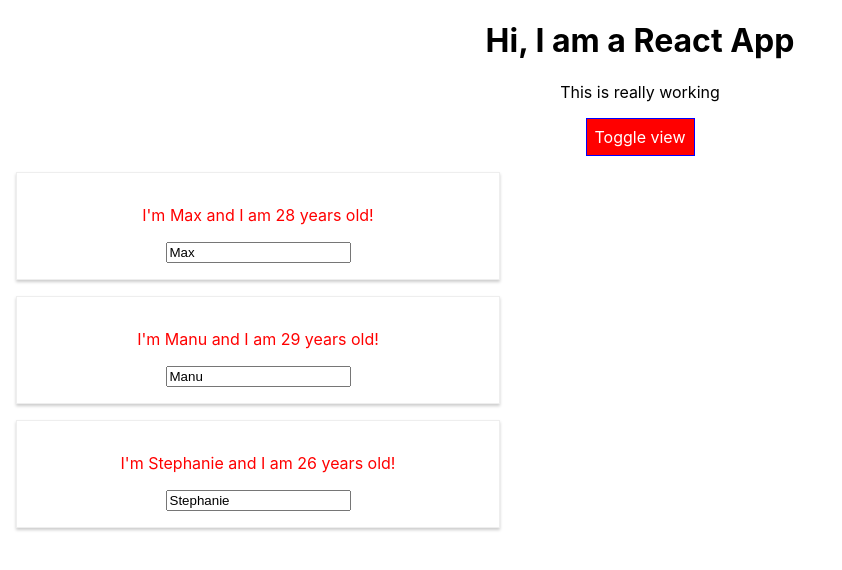
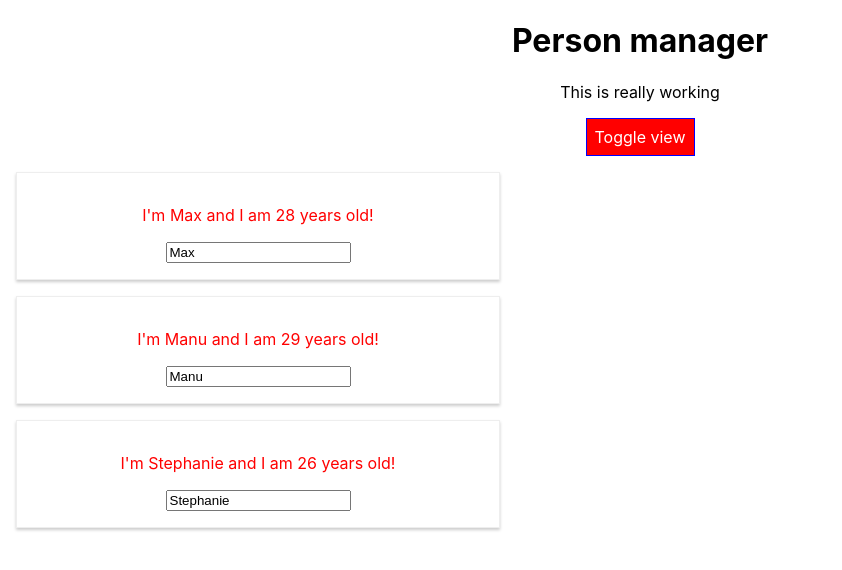
Before and after one commit to AlejandroRodarte/course-react-first-steps, a React (Create React App) app: page / in a window 1280 px wide. Shown: the top 570 px of the page, without its empty margins (0-842 px from the left). Built offline with nearby package versions, Linux system fonts and the light colour scheme.

Commit message:
Comparing Stateless and Stateful Components

```diff
--- a/src/components/Cockpit/Cockpit.js
+++ b/src/components/Cockpit/Cockpit.js
@@ -2,7 +2,7 @@ import React from 'react';
 
 import classes from './Cockpit.module.css';
 
-const Cockpit = ({ length, showPersons, click }) => {
+const Cockpit = ({ length, showPersons, click, title }) => {
 
     const paragraphCssClasses = [];
 
@@ -23,7 +23,7 @@ const Cockpit = ({ length, showPersons, click }) => {
     return (
         <div className={ classes.Cockpit }>
             <h1>
-                Hi, I am a React App
+                { title }
             </h1>
 
             <p className={ paragraphCssClasses.join(' ') }>
--- a/src/containers/App.js
+++ b/src/containers/App.js
@@ -74,6 +74,7 @@ class App extends Component {
       <div className={ classes.App }>
 
         <Cockpit
+          title={ this.props.title }
           showPersons={ this.state.showPersons }
           length={ this.state.persons.length }
           click={ this.togglePersonsHandler }
--- a/src/index.js
+++ b/src/index.js
@@ -6,7 +6,7 @@ import * as serviceWorker from './serviceWorker';
 
 ReactDOM.render(
   <React.StrictMode>
-    <App />
+    <App title="Person manager" />
   </React.StrictMode>,
   document.getElementById('root')
 );
```
